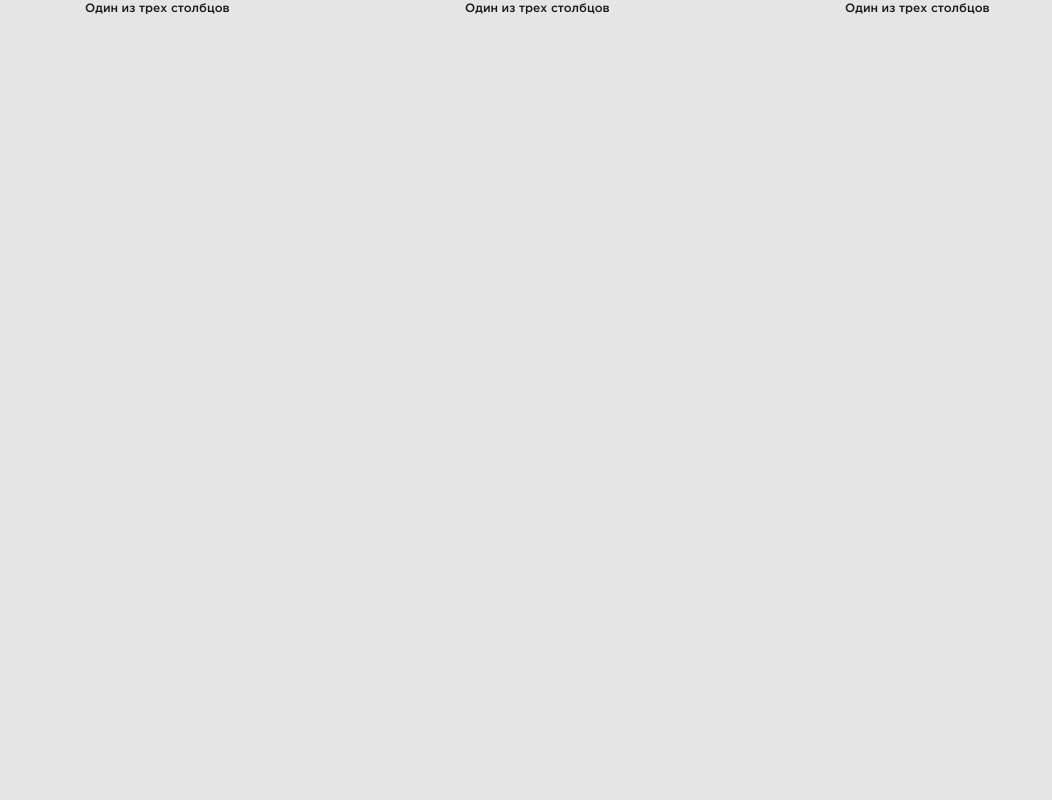
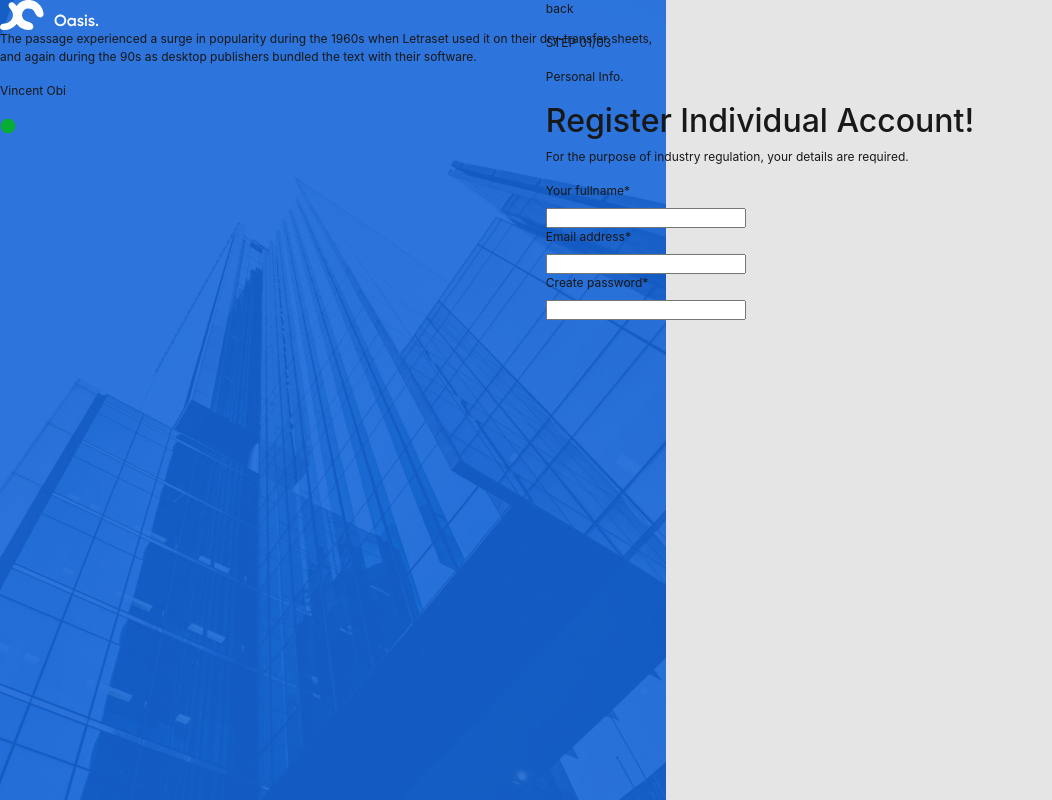
Before and after one commit to nikasot/application, a plain HTML site: page index.html in a window 1280 px wide. Shown: the whole page, without its empty margins (0-1052 px from the left). Drawn offline with Linux system fonts and the light colour scheme.

Commit message:
Registration создали основу

```diff
--- a/css/style.css
+++ b/css/style.css
@@ -1,7 +1,32 @@
 body {
     background-color: #e5e5e5;
-    font-family: "GothamPro-Medium",sans-serif;
+    font-family: ;
     font-size: 12px;
     background-color: #e5e5e5;
     color: #181818;
 }
+
+.container-1 {
+    background-image: url(/img/Background.jpg);
+    background-repeat: no-repeat;
+    /* padding: 64px 11px 0 82px; */
+    position: relative;
+    height: 800px;
+    width: 666px;
+
+}
+.container-1_wrapper {
+    position: absolute;
+    align-items: center;
+}
+.quote {
+    /* padding-top: 276px;
+    padding right: 111px; */
+
+}
+.container-2 {
+    /* padding: 75px 91px 0 53px; */
+}
+label {
+    display: block;
+}
--- a/index.html
+++ b/index.html
@@ -5,38 +5,61 @@
     <meta http-equiv="X-UA-Compatible" content="IE=edge">
     <meta name="viewport" content="width=device-width, initial-scale=1.0">
     <link rel="stylesheet" href="bootstrap/bootstrap.min.css">
-    <link rel="stylesheet" href="css/fonts.css">
+    <link rel="preconnect" href="https://fonts.gstatic.com">
+    <link href="https://fonts.googleapis.com/css2?family=Inter:wght@400;500;700&display=swap" rel="stylesheet">
     <link rel="stylesheet" href="css/normalize.css">
     <link rel="stylesheet" href="css/style.css">
-    <title>LinkedIN</title>
+    <title>Registration</title>
     </head>
 <body>
 
+    <section class="network">
+        <div class="row">
+            <div class="col-5 ">
+
+                <div class="container-1">
+
+                    <img src="img/Oasis.svg" alt="Oasis">
+                    <div class="container-1_wraper">
+                        <p class="quote">The passage experienced a surge in popularity during the 1960s when Letraset used it on their dry-transfer sheets, and again during the 90s as desktop publishers bundled the text with their software.</p>
+                        <p>Vincent Obi</p>
+                        <img src="img/check mark.svg" alt="">
+                    </div>
+                </div>
 
 
+            <!-- container-1 -->
 
 
+            </div>
 
-    <section>
+            <div class="col-7">
+                <div class="container-2">
+                    <p>back</p>
+                    <p>STEP 01/03</p>
+                    <p>Personal Info.</p>
+                    <div class="register-text">
+                        <h2>Register Individual Account!</h2>
+                        <p>For the purpose of industry regulation, your details are required.</p>
 
-        <div class="container">
-            <div class="row">
-              <div class="col-sm">
-                Один из трех столбцов
-              </div>
-              <div class="col-sm">
-                Один из трех столбцов
-              </div>
-              <div class="col-sm">
-                Один из трех столбцов
-              </div>
+                        <form action="#">
+                            <label for="fullname">Your fullname*</label>
+                            <input type="text"  id="fullname">
+                            <label for="email">Email address*</label>
+                            <input type="email"  id="email">
+                            <label for="password">Create password*</label>
+                            <input type="password"  id="password">
+
+                        </form>
+                    </div>
+
+                </div>
             </div>
         </div>
 
 
+
     </section>
-
-    <!-- /.section -->
 
 
 
```
Also changed, not shown: img/Background.jpg (added), img/Oasis.svg (added), img/check mark.svg (added), img/quotes.svg (added).
